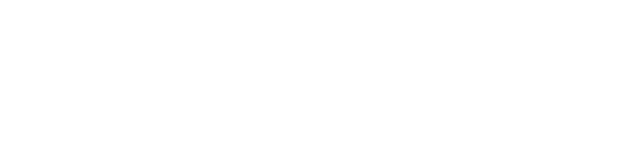
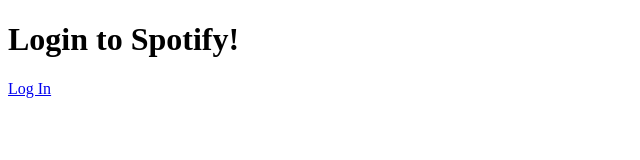
Before and after one commit to quattad/music-tracker, a website: page public/index.html in a window 1280 px wide. Shown: the whole page, without its empty margins (0-640 px from the left). Drawn offline with Linux system fonts and the light colour scheme.

Commit message:
Added minor formatting changes to index.html

```diff
--- a/public/index.html
+++ b/public/index.html
@@ -4,19 +4,18 @@
     <meta charset="utf-8">
     <title>Music Tracker: Home</title>
 </head>
+
 <style type="text/css">
-#login {
-    display:none;
+#login, #loggedin {
+    display:block;
 }  /* currently hiding login elements */
 
-#loggedin {
-    display:none;
-}  /* currently hiding login elements */
 </style>
+
 <body>
     <div id="login">
         <h1>Login to Spotify!</h1>
-        <a href="/login">Log In</a>
+        <a href="/login" class = "btn btn-primary">Log In</a>
     </div>
     <div id="loggedin">
     </div>
```
